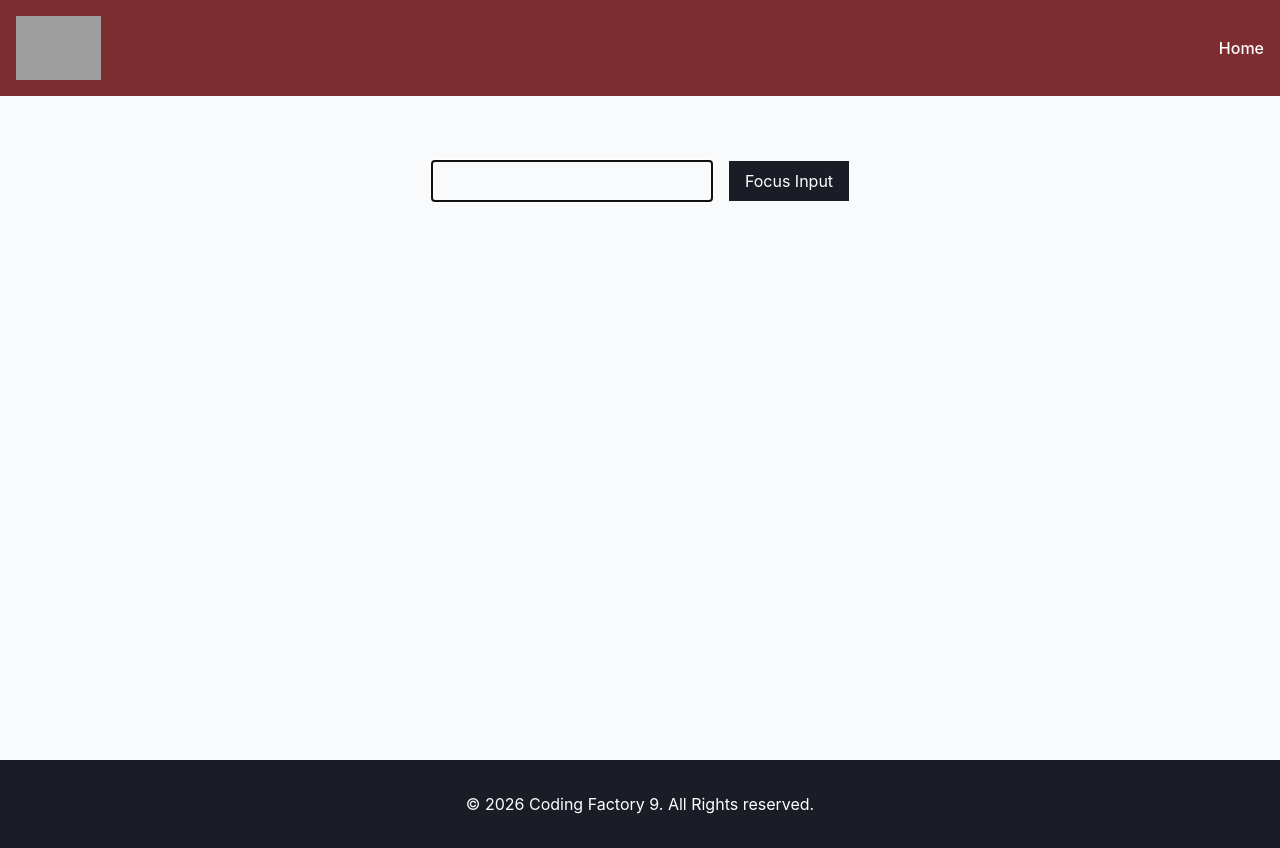
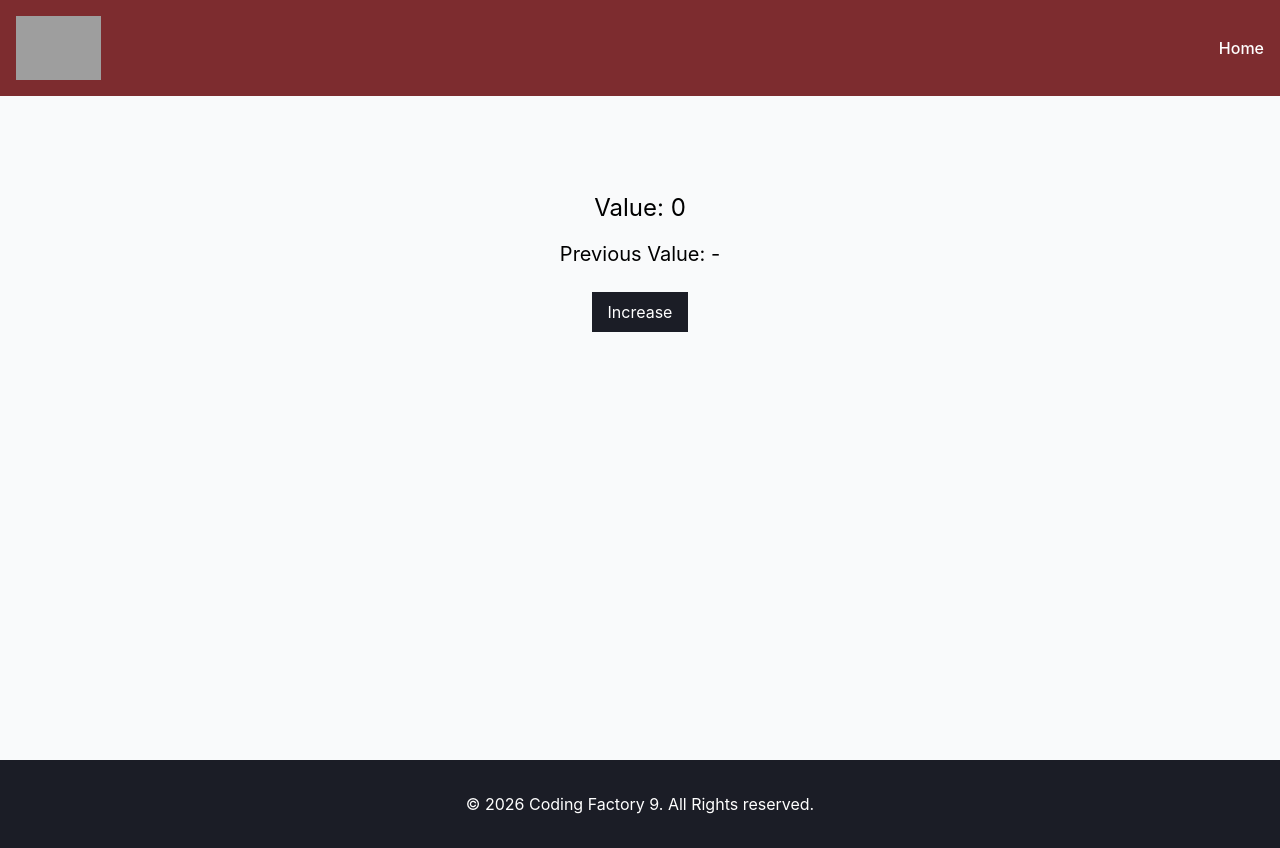
Before and after one commit to daster-13/cf9-react-app, a React (Vite) app: page / in a window 1280 px wide. Built offline with nearby package versions, Linux system fonts and the light colour scheme; grey boxes are pictures that could not be loaded.

Commit message:
feat: add PreviousValue component

```diff
--- a/src/App.tsx
+++ b/src/App.tsx
@@ -9,7 +9,8 @@ import Layout from "./components/Layout.tsx";
 // import AutoRedirect from "./components/LessonSix/AutoRedirect.tsx";
 // import AutoRedirectAdvanced from "./components/LessonSix/AutoRedirectAdvanced.tsx";
 // import WindowSize from "./components/LessonSix/WindowSize.tsx";
-import FocusInput from "./components/LessonSix/FocusInput.tsx";
+// import FocusInput from "./components/LessonSix/FocusInput.tsx";
+import PreviousValue from "./components/LessonSix/PreviousValue.tsx";
 
 // import Counter  from "./components/LessonFour/Counter.tsx"
 // import ClassCounter from "./components/LessonFour/ClassCounter.tsx";
@@ -93,7 +94,8 @@ function App() {
               {/*<AutoRedirect/>*/}
               {/*<AutoRedirectAdvanced/>*/}
               {/*<WindowSize/>*/}
-              <FocusInput/>
+              {/*<FocusInput/>*/}
+              <PreviousValue/>
 
           </Layout>
       </>
--- /dev/null
+++ b/src/components/LessonSix/PreviousValue.tsx
@@ -0,0 +1,25 @@
+import CounterButton from "../LessonFour/CounterButton.tsx";
+import {useEffect, useRef, useState} from "react";
+
+
+const PreviousValue = () => {
+    const [count, setCount] = useState(0);
+    const prevCountRef = useRef<number | null>(null);
+
+    useEffect(() => {
+        prevCountRef.current = count;
+        console.log( "prevCountRef", prevCountRef.current );
+    }, [count])
+    return (
+        <>
+            <div className="text-center pt-12">
+                <h1 className="text-2xl mb-4">Value: {count}</h1>
+                <h2 className="text-xl mb-6">Previous Value: {prevCountRef.current ?? " - "}</h2>
+                <CounterButton
+                    label="Increase"
+                    onClick={() => setCount((prevCount) => prevCount + 1)}/>
+            </div>
+        </>
+    )
+}
+export default PreviousValue;
```
